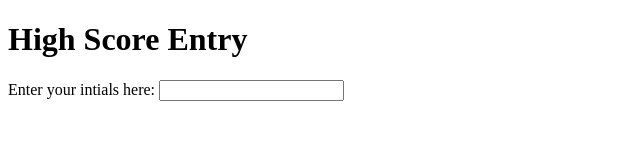
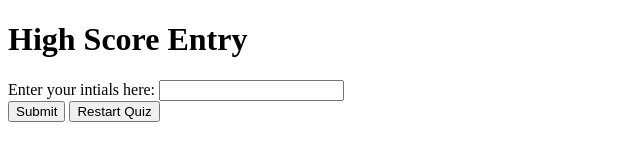
Before and after one commit to IanLi1023/Kobe-Bryant-Quiz-App, a plain HTML site: page assets/endQuiz.html in a window 1280 px wide. Shown: the whole page, without its empty margins (0-640 px from the left). Drawn offline with Linux system fonts and the light colour scheme.

Commit message:
created submit/restart quiz button

```diff
--- a/assets/endQuiz.html
+++ b/assets/endQuiz.html
@@ -13,7 +13,10 @@
         <input type="Text" name="Name" id=""/>
     </form>
 
-
+    <div class="control-btn">
+        <button id="submit-btn" class="submit-btn btn">Submit</button>
+        <button id="restart-btn" class="restart-btn btn">Restart Quiz</button>
+    </div>
     <script src="./script.js"></script>
 </body>
 </html>
```
